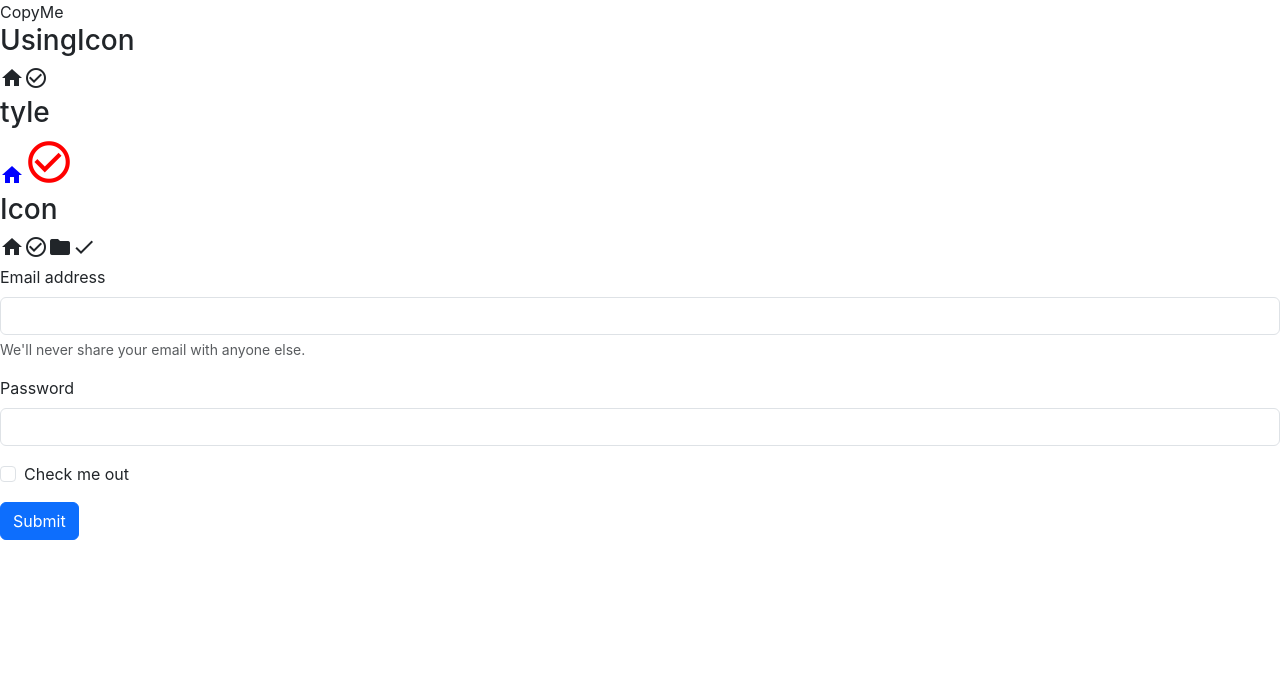
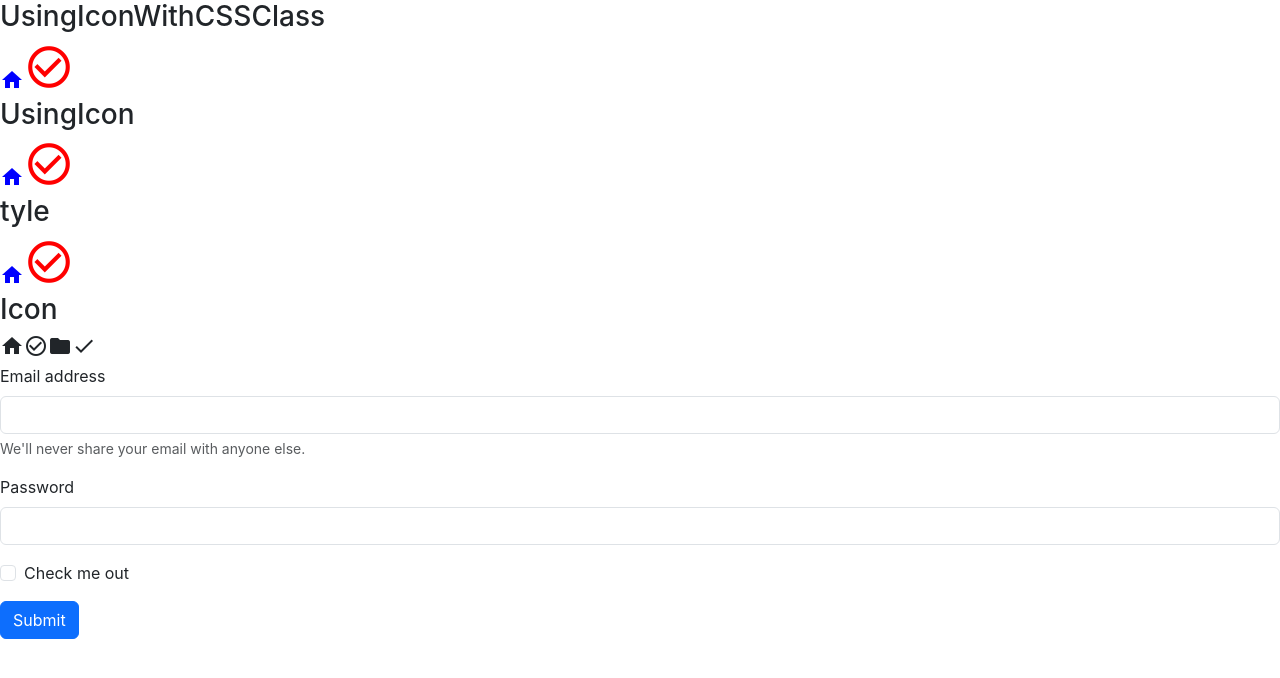
Before and after one commit to songhee23/do_it_react_ch03_1, a React (Create React App) app: page / in a window 1280 px wide. Shown: the top 678 px of the page. Built offline with nearby package versions, Linux system fonts and the light colour scheme.

Commit message:
Icon component > class속성 추가
- 클래스 선택자 App.css 추가
- 컴포넌트 정의 Icon.tsx > 속성 유형 확장 (클래스 속성추가됨)
- App.css 가 (정의한 클래스 선택자 css스타일시트) index.tsx에
  import되었는지 확인 이게 안되면 적용안됨

```diff
--- a/src/App.css
+++ b/src/App.css
@@ -38,5 +38,5 @@
 }
 
 
-.text-blue {color:blue;}
-.text-red {color:red;}
+.text-blue {color:blue !important;}
+.text-red {color:red !important;}
--- a/src/App.tsx
+++ b/src/App.tsx
@@ -3,11 +3,13 @@ import Icon from './pages/Icon'
 import Style from './pages/Style'
 import UsingIcon from './pages/UsingIcon'
 import UsingIconWithCSSClass from './pages/UsingIconWithCSSClass'
+import './App.css'
 
 export default function App() {
   return (
     <div>
       <UsingIconWithCSSClass />
+      {/* 주석 */}
       <UsingIcon />
       <Style />
       <Icon />
--- a/src/components/Icon.tsx
+++ b/src/components/Icon.tsx
@@ -10,5 +10,6 @@ export type IconProps = ReactSpanProps & {
 // prettier-ignore
 export const Icon: FC<IconProps> = ({ name, className: _className, ...props }) => {
   const className = ['material-icons', _className].join(' ');
+  console.log("className:", className);  // 추가
   return <span {...props} className={className}>{name}</span>;
 };
--- a/src/pages/UsingIcon.tsx
+++ b/src/pages/UsingIcon.tsx
@@ -4,8 +4,8 @@ export default function UsingIcon() {
   return (
     <div>
       <h3>UsingIcon</h3>
-      <Icon name="home"  />
-      <Icon name="check_circle_outline" />
+      <Icon name="home" style={{color: 'blue'}} />
+      <Icon name="check_circle_outline" style={{fontSize: '50px', color: 'red'}} />
     </div>
   )
 }
--- a/src/pages/UsingIconWithCSSClass.tsx
+++ b/src/pages/UsingIconWithCSSClass.tsx
@@ -1,3 +1,11 @@
-export default function CopyMe() {
-  return <div>CopyMe</div>
+import {Icon} from '../components';
+
+export default function UsingIconWithCSSClass() {
+  return (
+    <div>
+      <h3>UsingIconWithCSSClass</h3>
+      <Icon name="home"  className="text-blue"/>
+      <Icon name="check_circle_outline" className="text-red" style={{fontSize: '50px'}}/>
+    </div>
+  )
 }
```
